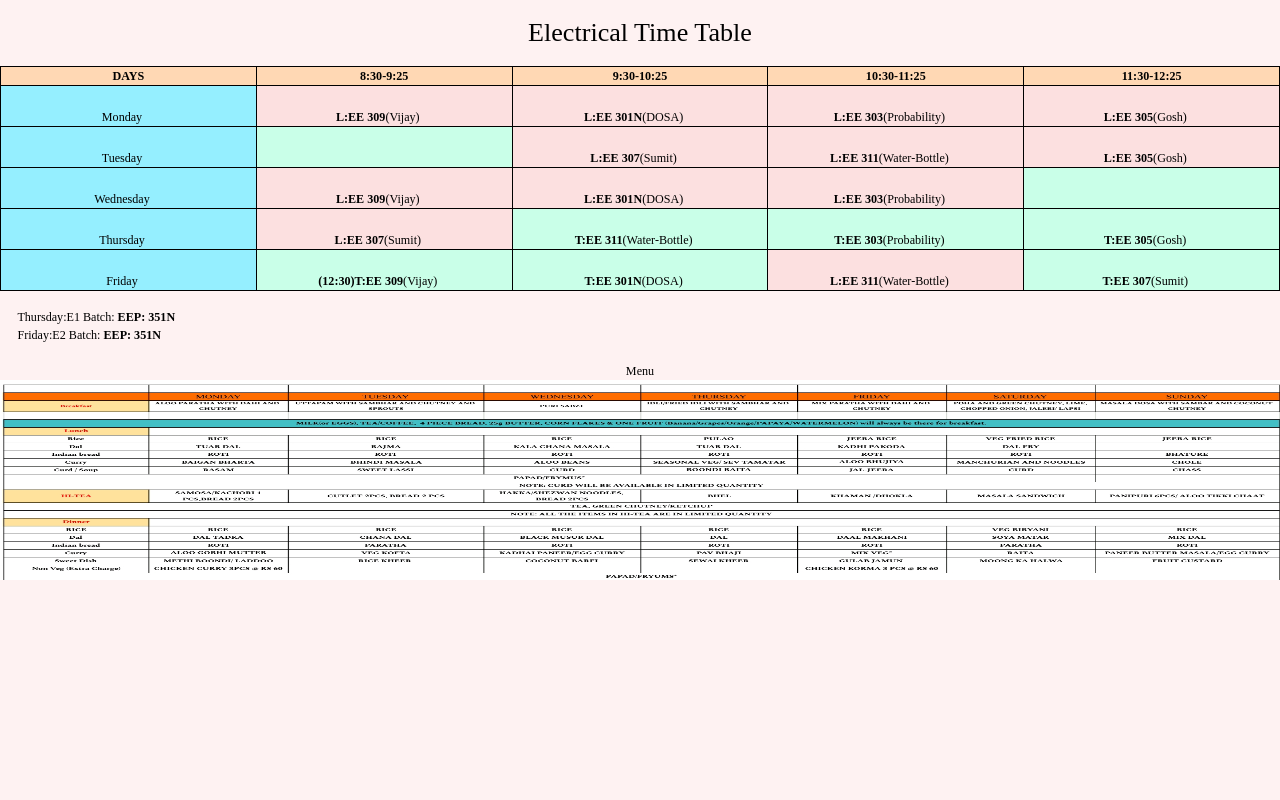
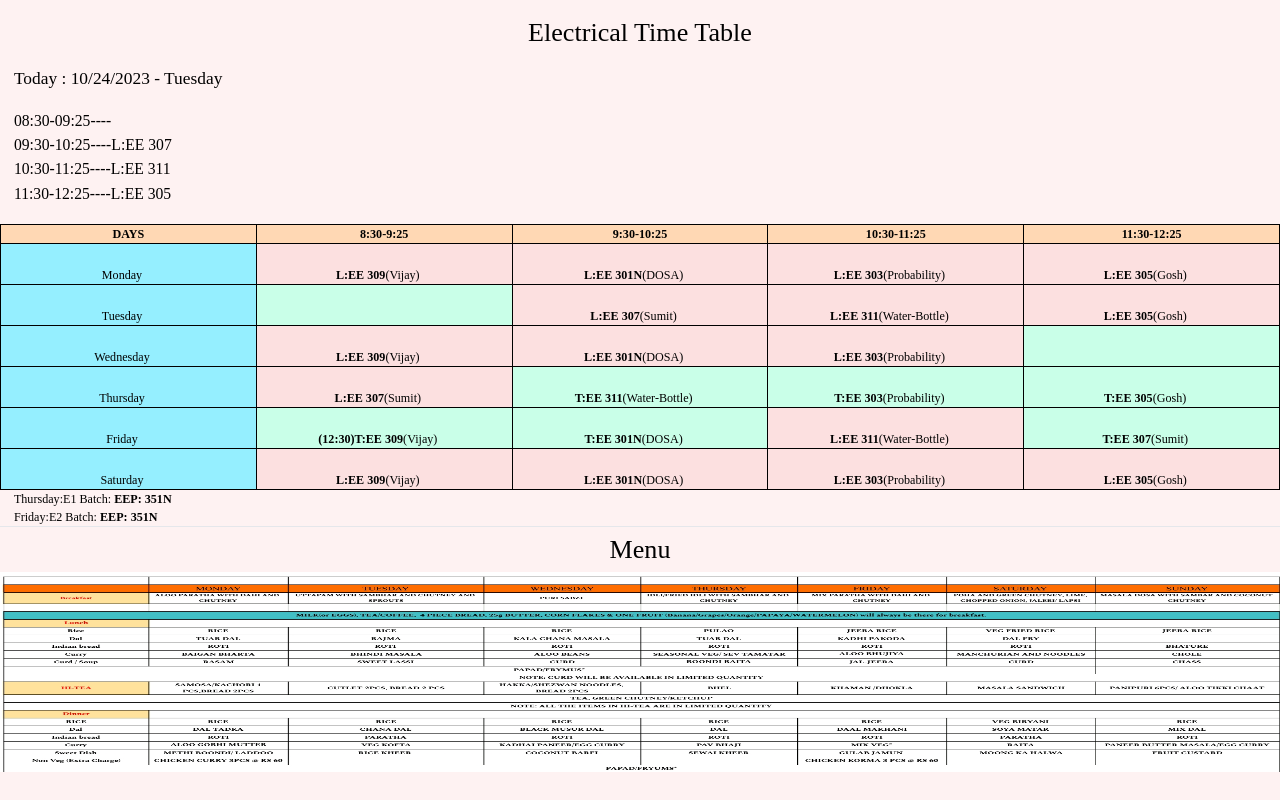
Before and after one commit to Shuffled720/2023-24-TT, a Next.js app: page / in a window 1280 px wide. Built offline with nearby package versions, Linux system fonts and the light colour scheme; a web font is replaced by a local one.

Commit message:
today-done

```diff
--- a/app/layout.js
+++ b/app/layout.js
@@ -1,7 +1,7 @@
 import './globals.css'
-import { Inter } from 'next/font/google'
 
-const inter = Inter({ subsets: ['latin'] })
+
+
 export const metadata = {
   title: 'EE Time Table',
   description: 'Electrical is very important',
@@ -11,7 +11,7 @@ export const metadata = {
 export default function RootLayout({ children }) {
   return (
     <html lang="en">
-      <body class={inter.class}>{children}</body>
+      <body >{children}</body>
     </html>
   )
 }
--- a/app/page.js
+++ b/app/page.js
@@ -2,11 +2,43 @@
 import Image from "next/image"
 import data from "../helper/data"
 export default function Home() {
+  const today = new Date().toLocaleDateString();
+  const day = new Date().toLocaleDateString('en-us', { weekday: 'long' });
+  // const day = "Monday";
+
+  // const todayData = data?.tt?.day ? data.tt.day : 'Tuesday';
+  const todayData = data.tt[day]
+
+
 
   return (
     // <div className="h-screen bg-gradient-to-r from-indigo-500 via-purple-500 to-pink-500">
     <div className="h-screen bg-red-50">
       <h1 className="text-center text-3xl py-5">Electrical Time Table</h1>
+
+      <section id="todays">
+        <div className="px-4">
+          {/* <h3 className="text-left text-xl  ">Today's TT</h3> */}
+          <h3 className="text-left text-xl"  > Today : {today} - {day}</h3>
+          {todayData ?
+            <>
+              <br />
+              < ul >
+
+                <li><p className="text-lg">08:30-09:25----{todayData ? todayData[0].title : ""}</p></li>
+                <li><p className="text-lg">09:30-10:25----{todayData ? todayData[1].title : ""}</p></li>
+                <li><p className="text-lg">10:30-11:25----{todayData ? todayData[2].title : ""}</p></li>
+                <li><p className="text-lg">11:30-12:25----{todayData ? todayData[3].title : ""}</p></li>
+              </ul>
+              <br />
+            </>
+            :
+            <></>
+          }
+        </div>
+
+      </section >
+      <section id="full-view">
         <div>
           <table className="table-fixed w-full text-center ">
             <thead>
@@ -34,13 +66,17 @@ export default function Home() {
 
             </tbody>
           </table>
-        <div className='p-5'>
+          <div className='px-4'>
             <h1>Thursday:E1 Batch: <span className='font-bold'>EEP: 351N</span></h1>
             <h1>Friday:E2 Batch: <span className='font-bold'>EEP: 351N</span></h1>
           </div>
         </div>
-      <h1 className="text-center ">Menu</h1>
-      <Image className="menu-img" src="/menu.jpg" width={500} height={500} />
+      </section>
+      <hr />
+      <section id="menu">
+        <h1 className="text-center text-3xl py-2 ">Menu</h1>
+        <Image alt="menu" className="menu-img" src="/menu.jpg" width={500} height={500} />
+      </section>
     </div >
   )
 }
--- a/helper/data.json
+++ b/helper/data.json
@@ -109,6 +109,28 @@
                 "type": "Tutorial",
                 "teacher": "(Sumit)"
             }
+        ],
+        "Saturday": [
+            {
+                "title": "L:EE 309",
+                "type": "Lecture",
+                "teacher": "(Vijay)"
+            },
+            {
+                "title": "L:EE 301N",
+                "type": "Lecture",
+                "teacher": "(DOSA)"
+            },
+            {
+                "title": "L:EE 303",
+                "type": "Lecture",
+                "teacher": "(Probability)"
+            },
+            {
+                "title": "L:EE 305",
+                "type": "Lecture",
+                "teacher": "(Gosh)"
+            }
         ]
     }
 }
```
Lines whose indentation alone changed are shown as unchanged.
